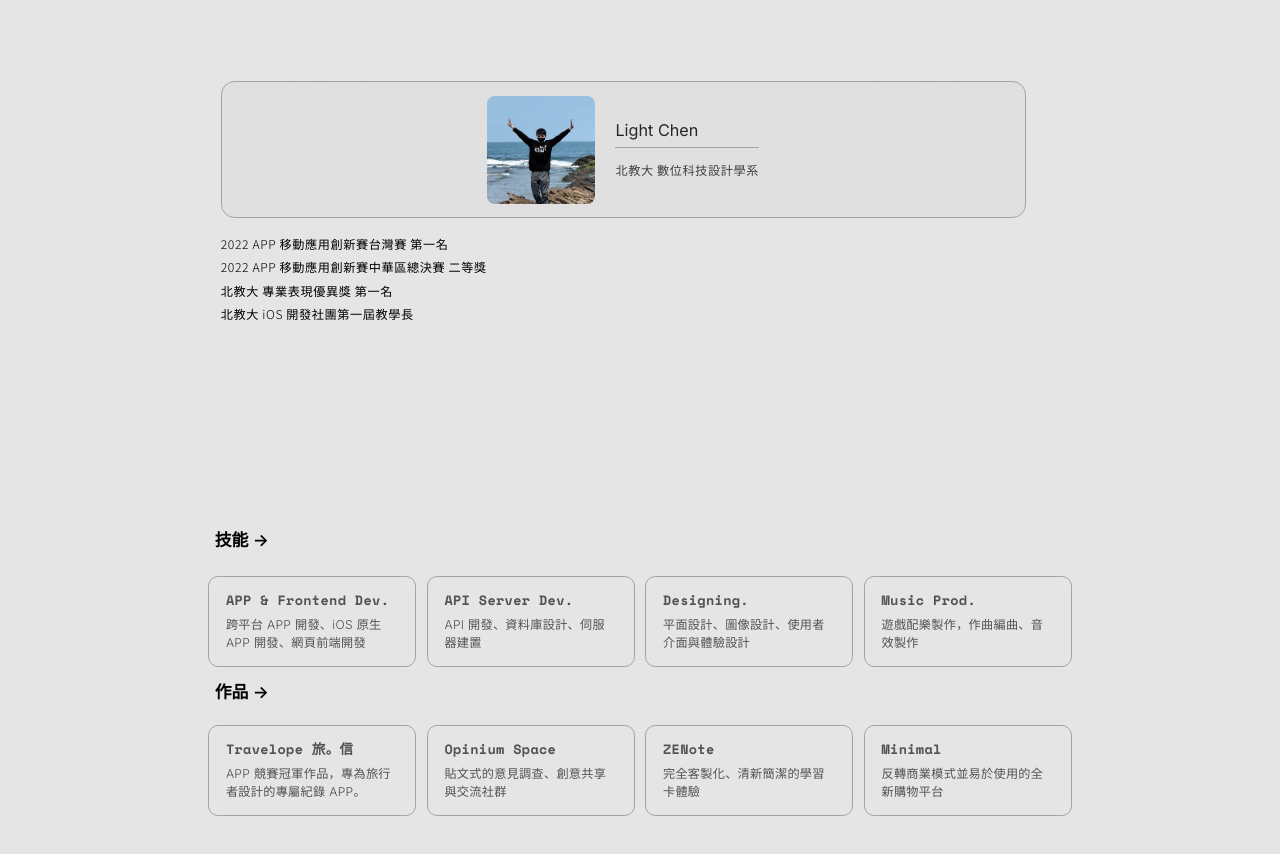
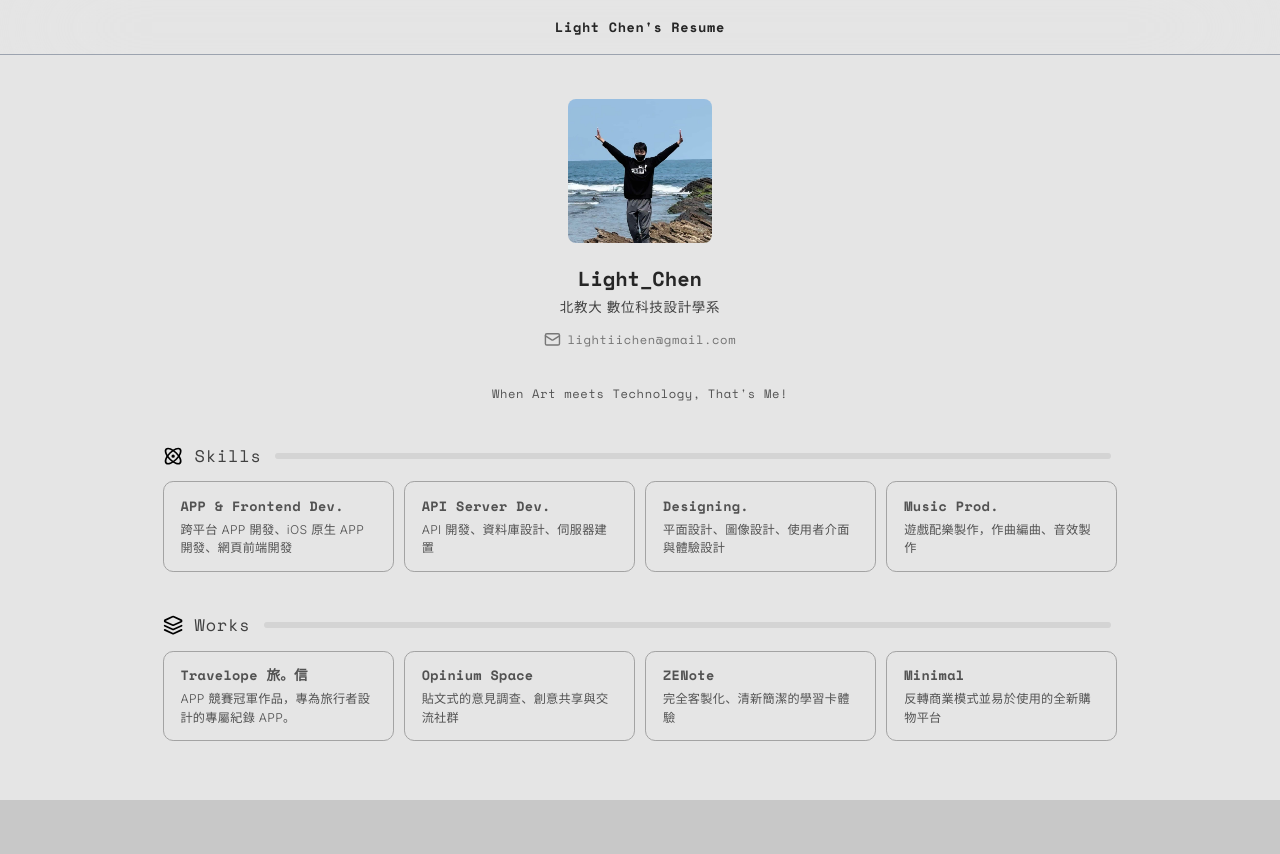
Before and after one commit to ChenLiangZhen/LightDev, a Next.js app: page / in a window 1280 px wide. Shown: the top 854 px of the page. After the commit the page ends 800 px from the top, so only its background shows below. Built offline with nearby package versions, Linux system fonts and the light colour scheme.

Commit message:
refine spacing

```diff
--- a/app/globals.css
+++ b/app/globals.css
@@ -4,17 +4,16 @@
 @tailwind base;
 @tailwind components;
 @tailwind utilities;
-@import url('https://fonts.googleapis.com/css2?family=Noto+Sans+TC:wght@100;200;300;400;500;600;700;800;900&display=swap');
 
 :root {
   --foreground-rgb: 0, 0, 0;
-  --background-start-rgb: 214, 219, 220;
-  --background-end-rgb: 255, 255, 255;
+  --background-start-rgb: 200, 200, 200;
+  --background-end-rgb: 200, 200, 200;
 }
 
 @media (prefers-color-scheme: dark) {
   :root {
-    --foreground-rgb: 255, 255, 255;
+    --foreground-rgb: 200, 200, 200;
     --background-start-rgb: 0, 0, 0;
     --background-end-rgb: 0, 0, 0;
   }
--- a/app/page.tsx
+++ b/app/page.tsx
@@ -5,6 +5,7 @@ import BaseLayout from "@/components/layout/BaseLayout";
 import Card from '@/components/Card';
 import {useState} from "react";
 import Text, {FontSize} from "@/components/Text";
+import {LucideAtom, LucideLayers, LucideMail} from "lucide-react";
 
 export default function Home() {
 
@@ -14,62 +15,18 @@ export default function Home() {
 	return (
 
 		<BaseLayout>
-			<main className="p-1 lg:p-24 min-h-screen min-w-screen flex flex-col items-center">
-				<div className="flex-col item-start hidden lg:flex lg:min-w-[75%]">
-					<div className="fixed mr-10 left-0 top-0 flex w-auto items-center justify-center border-b-[1px] lg:border border-gray-400 pb-6 pt-6 backdrop-saturate-50 backdrop-blur-3xl dark:border-neutral-700 dark:from-inherit lg:static lg:w-auto  lg:rounded-2xl lg:bg-neutral-300/30 lg:p-4 lg:dark:bg-zinc-800/50">
-						<Image
-							className={"hidden lg:block"}
-							style={{borderRadius: 8}}
-							src={"/light_portrait.jpeg"} alt={"lightiichen"}
-							width={108}
-							height={108}
-						/>
+			<main className="p-1 lg:h-screen lg: min-h-screen min-w-screen flex flex-col items-center justify-center">
 
-						<div className="ml-6 w-auto flex-col hidden lg:block">
+				<div className="fixed mr-10 left-0 top-0 flex w-full items-center justify-center border-b-[0.5px] border-gray-400 pb-5 pt-5 backdrop-saturate-50 backdrop-blur-3xl dark:border-neutral-700 dark:from-inherit">
 
-							<Text fontSize={FontSize.lg}
-							      className="hidden lg:block text-neutral-800 dark:text-neutral-300 font-bold">Light
-								Chen</Text>
+					<Text fontSize={FontSize.md} bold className="tracking-wider text-neutral-800 dark:text-neutral-300 font-space">Light
+						Chen's Resume</Text>
 
-							<div className="mb-4 mt-1.5 w-full h-[0.5px]  bg-neutral-400 dark:bg-neutral-300 hidden lg:block"/>
-
-							<Text fontSize={FontSize.sm}
-							      className="mb-0.5 lg:block hidden tracking-wider dark:text-neutral-300 text-neutral-700 font-normal font-noto">北教大
-								數位科技設計學系</Text>
-
-						</div>
-					</div>
-
-					<div className="flex flex-col lg:min-w-[75%] lg:max-w-5xl lg:w-auto lg:p-0 mt-10 lg:mt-4">
-						<Text fontSize={FontSize.sm} light className="font-noto tracking-wider leading-7">2022 APP 移動應用創新賽台灣賽
-							第一名<br/>
-							2022 APP 移動應用創新賽中華區總決賽 二等獎<br/>
-							北教大 專業表現優異獎 第一名<br/>
-							北教大 iOS 開發社團第一屆教學長<br/></Text>
-					</div>
 				</div>
 
-				<div
-					className="fixed mr-10 left-0 top-0 flex w-full items-center justify-center border-b-[0.5px] border-gray-400 pb-6 pt-6 backdrop-saturate-50 backdrop-blur-3xl dark:border-neutral-700 dark:from-inherit lg:hidden">
-
-					<Text fontSize={FontSize.lg}
-					      className="hidden lg:block text-neutral-800 dark:text-neutral-300 font-bold">Light
-						Chen</Text>
-
-					<Text fontSize={FontSize.lg}
-					      className="lg:hidden tracking-wider text-neutral-800 dark:text-neutral-300 font-space">Light
-						Chen's Resume</Text>
-
-					<div className="mb-4 mt-1.5 w-full h-[0.5px]  bg-neutral-400 dark:bg-neutral-300 hidden lg:block"/>
-
-					<Text fontSize={FontSize.sm}
-					      className="mb-0.5 lg:block hidden tracking-wider dark:text-neutral-300 text-neutral-700 font-normal font-noto">北教大
-						數位科技設計學系</Text>
-				</div>
-
-				<div className={"flex flex-col mt-32 items-center"}>
+				<div className={"flex flex-col mt-28 items-center"}>
 					<Image
-						className={"lg:hidden"}
+						className={""}
 						style={{borderRadius: 8}}
 						src={"/light_portrait.jpeg"} alt={"lightiichen"}
 						width={144}
@@ -77,32 +34,39 @@ export default function Home() {
 					/>
 
 					<Text fontSize={FontSize.xl} bold
-					      className="lg:hidden mt-6 text-neutral-800 dark:text-neutral-300 font-space ">Light_Chen</Text>
+					      className="mt-6 text-neutral-800 dark:text-neutral-300 font-space ">Light_Chen</Text>
 					<Text fontSize={FontSize.md}
-					      className="mb-0.5 mt-1 lg:hidden tracking-wider dark:text-neutral-300 text-neutral-700">北教大
+					      className="mb-1 mt-1 tracking-wider dark:text-neutral-300 text-neutral-700">北教大
 						數位科技設計學系</Text>
 
-					<div className="flex flex-col lg:hidden lg:min-w-[75%] lg:max-w-5xl lg:w-auto lg:p-0 mt-10 lg:mt-4">
-						<Text fontSize={FontSize.sm} light className="font-noto tracking-wider leading-7">2022 APP 移動應用創新賽台灣賽
-							第一名<br/>
-							2022 APP 移動應用創新賽中華區總決賽 二等獎<br/>
-							北教大 專業表現優異獎 第一名<br/>
-							北教大 iOS 開發社團第一屆教學長<br/></Text>
+					<div className={"flex mt-2.5 flex-row items-center mb-2"}>
+						<LucideMail color={"#777"} className={"w-5 h-5 mr-2"}/>
+						<Text fontSize={FontSize.sm}
+						      className="flex font-space tracking-wider leading-6 text-neutral-500 dark:text-neutral-400">
+							lightiichen@gmail.com</Text>
 					</div>
+
+
+					<div className="flex flex-col lg:flex-row items-center lg:min-w-[75%] lg:max-w-5xl lg:w-auto lg:p-0 mt-8">
+						<Text fontSize={FontSize.sm}
+						      className="flex font-space tracking-wider leading-6 text-neutral-600 dark:text-neutral-300">
+							When Art meets Technology,</Text>
+						<Text fontSize={FontSize.sm}
+						      className="flex lg:ml-2 font-space tracking-wider leading-6 text-neutral-600 dark:text-neutral-300">
+							That's Me!</Text>
+					</div>
+
 				</div>
 
 
 				<div
-					className="flex flex-col gap-y-4 w-[90%] lg:min-w-[75%] lg:max-w-5xl lg:w-auto p-2 lg:p-0 lg:mt-28 mt-10">
+					className="flex flex-col gap-y-4 w-[90%] lg:min-w-[75%] lg:max-w-5xl lg:w-auto p-2 lg:p-0 lg:mt-12 mt-10">
 
-					<h2 className={`mb-3 ml-2 text-xl font-semibold`}>
-						技能{' '}
-						<span
-							className="inline-block transition-transform group-hover:translate-x-1 motion-reduce:transform-none">
-                  -&gt;
-                  </span>
-
-					</h2>
+					<div className={"flex flex-row items-center"}>
+						<LucideAtom className={"w-6 h-6 mr-2"}/>
+						<h2 className={`font-space ml-1.5 text-xl tracking-wider pr-4 dark:text-neutral-300 text-neutral-700`}>Skills</h2>
+						<div className={"flex-1 dark:bg-neutral-800 bg-neutral-300 mr-2 h-[6px] rounded-full"}/>
+					</div>
 
 					<div className="flex flex-col gap-3 lg:flex-row">
 
@@ -119,15 +83,14 @@ export default function Home() {
 				<div className="lg:invisible h-[1px] bg-neutral-400 dark:bg-neutral-600"/>
 
 				<div
-					className="flex flex-col gap-y-4 w-[90%] mb-10 lg:min-w-[75%] lg:max-w-5xl lg:w-auto p-2 lg:p-0 mt-8 lg:mt-4">
-					<h2 className={`mb-2 ml-2 text-xl font-semibold`}>
-						作品{' '}
-						<span
-							className="inline-block transition-transform group-hover:translate-x-1 motion-reduce:transform-none">
-		              -&gt;
-		            </span>
+					className="flex flex-col gap-y-4 w-[90%] mb-16 lg:min-w-[75%] lg:max-w-5xl lg:w-auto p-2 lg:p-0 mt-8 lg:mt-4">
 
-					</h2>
+					<div className={"flex flex-row items-center lg:mt-8"}>
+						<LucideLayers className={"w-6 h-6 mr-2"}/>
+						<h2 className={`font-space ml-1.5 text-xl tracking-wider pr-4 dark:text-neutral-300 text-neutral-700`}>Works</h2>
+						<div className={"flex-1 dark:bg-neutral-800 bg-neutral-300  mr-2  pr-2 h-[6px] rounded-full"}/>
+					</div>
+
 
 					<div className="flex flex-col gap-3 lg:flex-row">
 
--- a/components/Card.tsx
+++ b/components/Card.tsx
@@ -12,7 +12,7 @@ interface Card{
 const Card: React.FC<Card> = ({selected, title, description}) => {
 
    return <motion.button onClick={()=> console.log("clicked")}
-           className="group flex-1 justify-start hover:text-gray-400 text-left items-start lg:mb-0 rounded-xl border border-neutral-400 px-5 py-4 transition-colors duration-300 dark:border-neutral-600 hover:border-gray-500 hover:bg-neutral-300 hover:dark:border-neutral-400 hover:dark:bg-neutral-600/30">
+           className="group flex-1 justify-start hover:text-gray-400 text-left items-start mb-1 lg:mb-0 rounded-xl border border-neutral-400 px-5 py-4 transition-colors duration-300 dark:border-neutral-600 hover:border-gray-500 hover:bg-neutral-300 hover:dark:border-neutral-400 hover:dark:bg-neutral-600/30">
 
          <Text className={"tracking-wide dark:text-neutral-300 dark:group-hover:text-neutral-50 text-neutral-600 group-hover:text-neutral-800 transition-colors duration-300 font-space mb-1.5"} fontSize={FontSize.md} bold>{title}</Text>
          <Text className={"dark:text-neutral-300 dark:group-hover:text-neutral-50 tracking-wide text-neutral-600 group-hover:text-neutral-800 transition-colors duration-300"} fontSize={FontSize.sm} light>{description}</Text>
--- a/package.json
+++ b/package.json
@@ -10,6 +10,7 @@
   },
   "dependencies": {
     "framer-motion": "^11.1.7",
+    "lucide-react": "^0.410.0",
     "next": "^14.2.3",
     "react": "^18.3.1",
     "react-dom": "^18.3.1",
```
Also changed, not shown: 1 other file (tests, documents, lock files or other folders).
